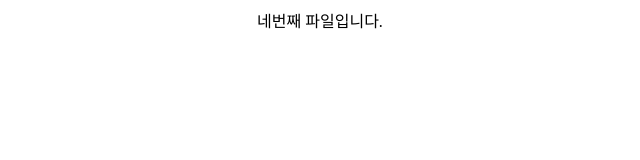
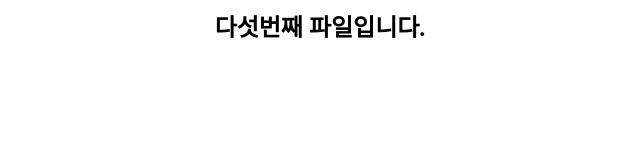
Before and after one commit to kyungwon3/tutorial, a plain HTML site: page index.html in a window 1280 px wide. Shown: the whole page, without its empty margins (320-960 px from the left). Drawn offline with Linux system fonts and the light colour scheme.

Commit message:
Update index.html

```diff
--- a/index.html
+++ b/index.html
@@ -1,3 +1,3 @@
-<center>
-네번째 파일입니다.
-</center>
+<center><h2>
+다섯번째 파일입니다.
+  </h2></center>
```
